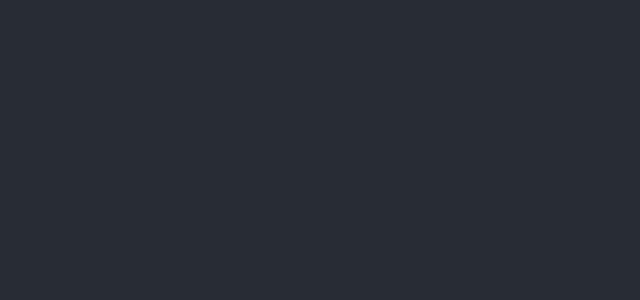
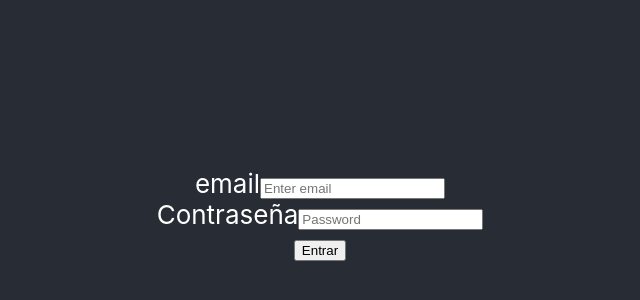
Before and after one commit to fede1712/Final-Project, a React (Create React App) app in the folder client/: page /iniciar-sesion in a window 1280 px wide. Shown: the part 186-486 px from the top of the page, without its empty margins (320-960 px from the left). Built offline with nearby package versions, Linux system fonts and the light colour scheme.

Commit message:
merge.env

```diff
--- a/client/src/App.js
+++ b/client/src/App.js
@@ -1,4 +1,5 @@
 import './App.css';
+import Routes from './components/Routes/Index';
 //import 'bootstrap/dist/css/bootstrap.min.css';
 //import Navigation from './components/layout/Navigation/Navigation';
 
@@ -6,7 +7,7 @@ function App() {
   return (
     <div className="App">
       <header className="App-header">
-
+        <Routes />
       </header>
     </div>
   );
--- a/client/src/components/Pages/login/login.js
+++ b/client/src/components/Pages/login/login.js
@@ -0,0 +1,56 @@
+import { Container, Form, Button } from 'react-bootstrap'
+import 'bootstrap'
+import AuthService from './../../../services/auth.service'
+
+import React, { Component } from 'react'
+
+export default class login extends Component {
+    constructor(props) {
+        super(props)
+        this.state = {
+            email: "",
+            pwd: ""
+        }
+        this.authService = new AuthService()
+    }
+    handleInput = (e) => {
+        const { name, value } = e.target
+        this.setState({ [name]: value })
+    }
+
+    handleFormSubmit = (e) => {
+        e.preventDefault();
+        const { email, pwd } = this.state
+
+        this.authService.login(email, pwd)
+            .then(res => {
+                this.props.storeUser(res.data)
+                this.props.history.push("/")
+            })
+            .catch(err => console.log(err))
+    }
+
+    render() {
+        return (
+            <>
+                <Container>
+                    <Form onSubmit={this.handleFormSubmit}>
+                        <Form.Group className="mb-3" controlId="formBasicEmail">
+                            <Form.Label>email</Form.Label>
+                            <Form.Control name="email" value={this.state.email} onChange={this.handleInput} type="text" placeholder="Enter email" />
+                        </Form.Group>
+
+                        <Form.Group className="mb-3" controlId="formBasicPassword">
+                            <Form.Label>Contraseña</Form.Label>
+                            <Form.Control name="pwd" value={this.state.pwd} onChange={this.handleInput} type="password" placeholder="Password" />
+                        </Form.Group>
+
+                        <Button variant="primary" type="submit">
+                            Entrar
+                        </Button>
+                    </Form>
+                </Container>
+            </>
+        )
+    }
+}
--- /dev/null
+++ b/client/src/components/Routes/Index.js
@@ -0,0 +1,15 @@
+import React from 'react'
+import { Switch, Route } from 'react-router-dom';
+import Login from '../Pages/Login/Login'
+
+const Routes = ({ storeUser, loggedUser }) => {
+    return (
+        <Switch>
+
+            <Route exact path="/iniciar-sesion" render={(props) => <Login storeUser={storeUser} {...props} />} />
+
+        </Switch>
+    )
+}
+
+export default Routes
--- a/client/src/index.js
+++ b/client/src/index.js
@@ -3,11 +3,14 @@ import ReactDOM from 'react-dom';
 import './index.css';
 import App from './App';
 import reportWebVitals from './reportWebVitals';
+import { BrowserRouter as Router } from 'react-router-dom';
 
 ReactDOM.render(
-  <React.StrictMode>
-    <App />
-  </React.StrictMode>,
+  <Router>
+    <React.StrictMode>
+      <App />
+    </React.StrictMode>
+  </Router>,
   document.getElementById('root')
 );
 
--- a/client/src/services/auth.service.js
+++ b/client/src/services/auth.service.js
@@ -9,7 +9,7 @@ class AuthService {
     }
 
     signup = (username, pwd) => this.instance.post("/signup", { username, pwd })
-    login = (username, pwd) => this.instance.post("/login", { username, pwd })
+    login = (email, pwd) => this.instance.post("/login", { email, pwd })
     logout = () => this.instance.get("/logout")
     isloggedin = () => this.instance.post("/isloggedin")
 }
```
Also changed, not shown: client/src/components/Routes/home.routes.js (deleted), 1 other file (tests, documents, lock files or other folders).
